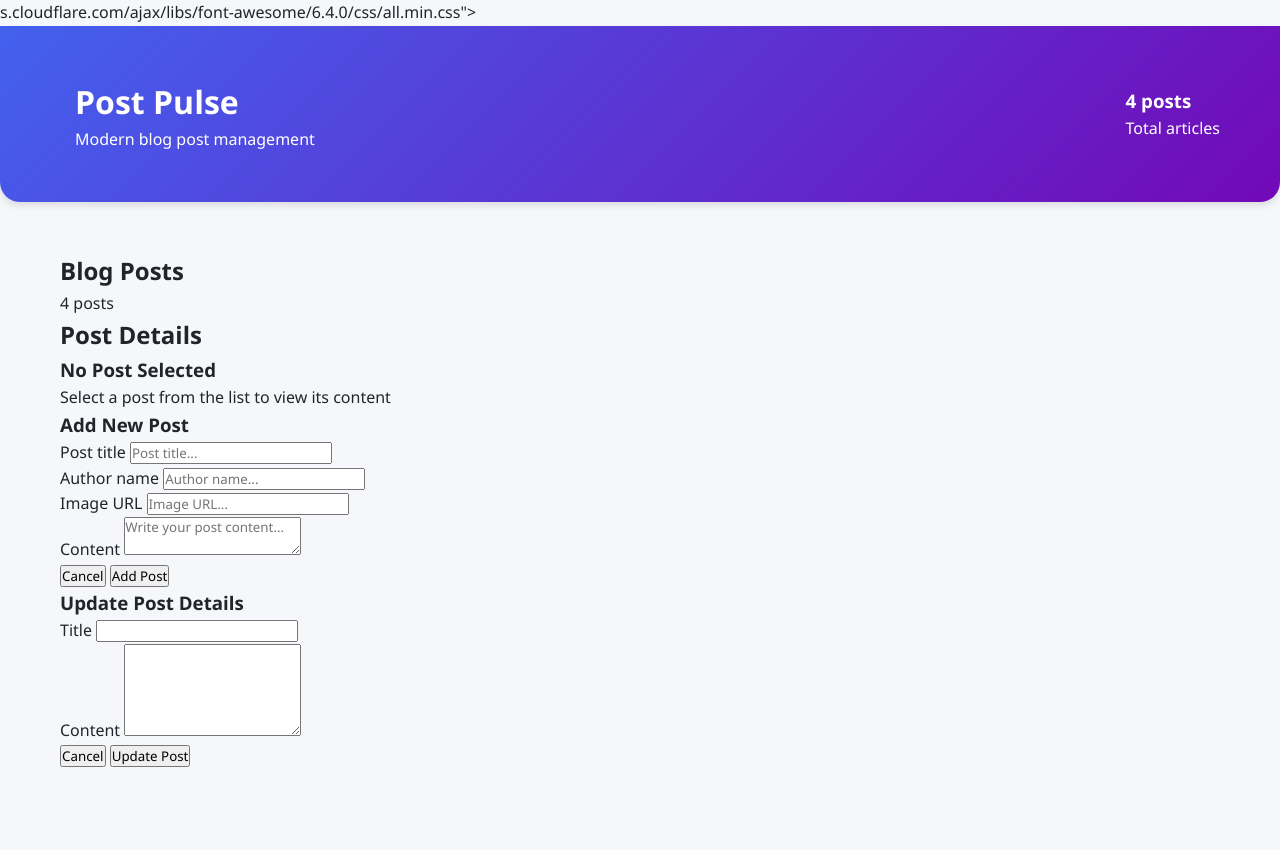
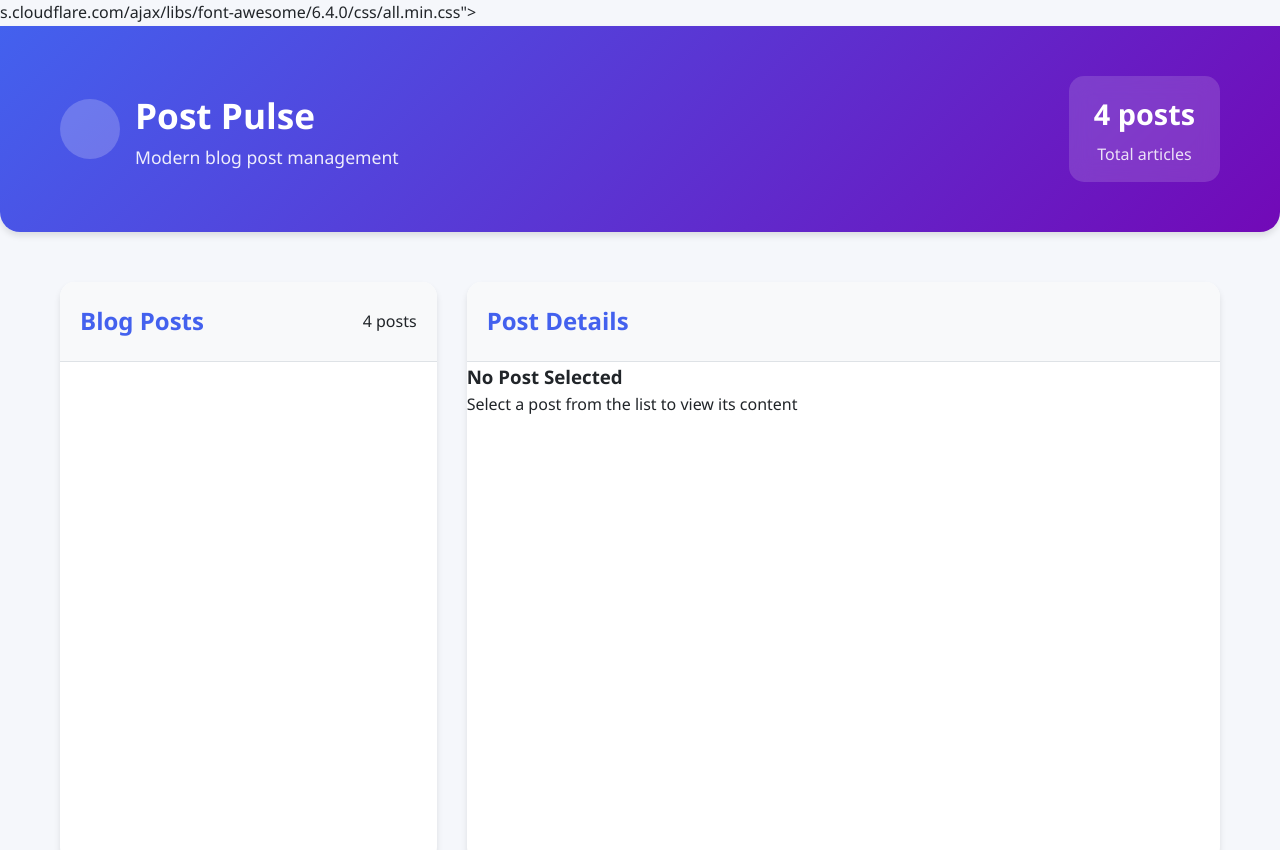
Before and after one commit to koriMK/code-challange-3, a plain HTML site: page index.html in a window 1280 px wide. Shown: the top 850 px of the page. Before the commit the page ends 800 px from the top, so only its background shows below. Drawn offline with Linux system fonts and the light colour scheme.

Commit message:
initial commit

```diff
--- a/style.css
+++ b/style.css
@@ -53,3 +53,80 @@
             align-items: center;
             gap: 15px;
         }
+         .logo i {
+            font-size: 2.5rem;
+            background: rgba(255, 255, 255, 0.2);
+            width: 60px;
+            height: 60px;
+            border-radius: 50%;
+            display: flex;
+            align-items: center;
+            justify-content: center;
+        }
+
+        .logo h1 {
+            font-size: 2.2rem;
+            font-weight: 700;
+        }
+
+        .logo p {
+            font-size: 1.1rem;
+            opacity: 0.9;
+        }
+
+        .stats {
+            background: rgba(255, 255, 255, 0.15);
+            padding: 15px 25px;
+            border-radius: 15px;
+            text-align: center;
+            backdrop-filter: blur(10px);
+        }
+
+        .stats h3 {
+            font-size: 1.8rem;
+            margin-bottom: 5px;
+        }
+
+        .stats p {
+            font-size: 1rem;
+            opacity: 0.85;
+        }
+
+        .main-content {
+            display: grid;
+            grid-template-columns: 1fr 2fr;
+            gap: 30px;
+        }
+
+        .panel {
+            background: white;
+            border-radius: 15px;
+            box-shadow: var(--shadow);
+            overflow: hidden;
+        }
+
+        .panel-header {
+            padding: 20px;
+            background: var(--light);
+            border-bottom: 1px solid var(--border);
+            display: flex;
+            justify-content: space-between;
+            align-items: center;
+        }
+
+        .panel-header h2 {
+            font-size: 1.5rem;
+            color: var(--primary);
+        }
+
+        .post-list {
+            height: 500px;
+            overflow-y: auto;
+        }
+
+        .post-item {
+            padding: 20px;
+            border-bottom: 1px solid var(--border);
+            cursor: pointer;
+            transition: var(--transition);
+        }
```
